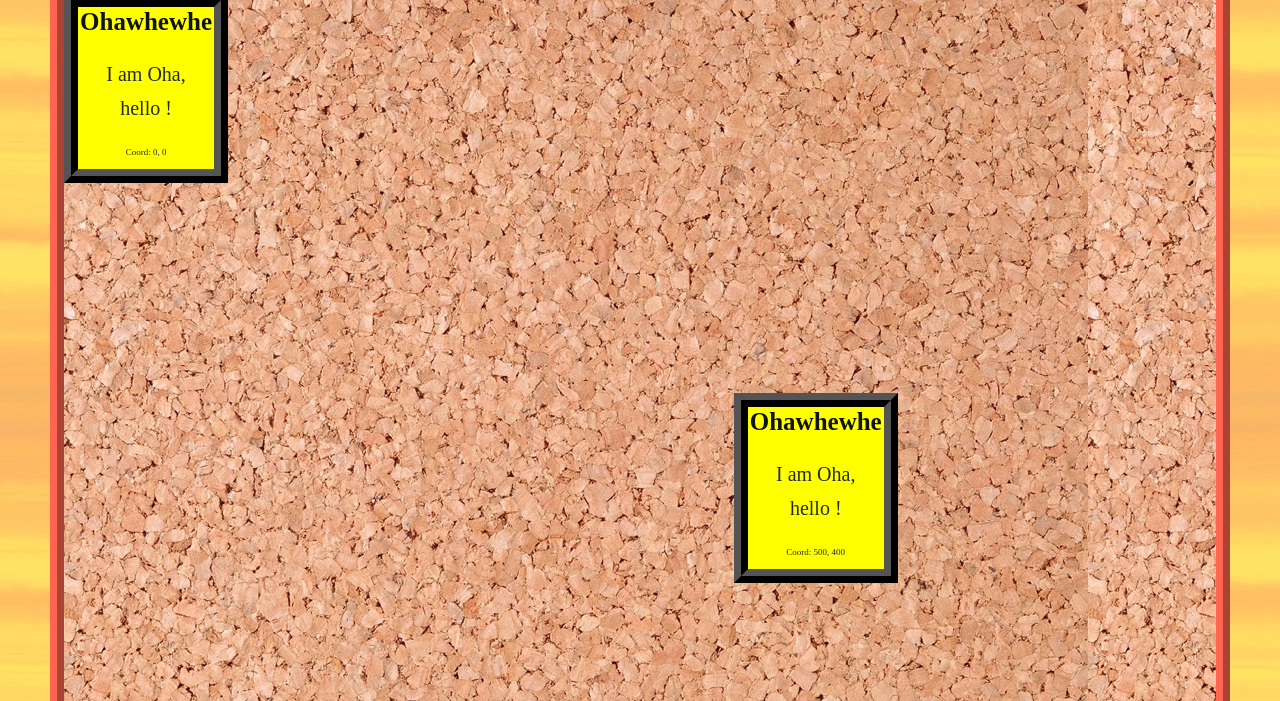
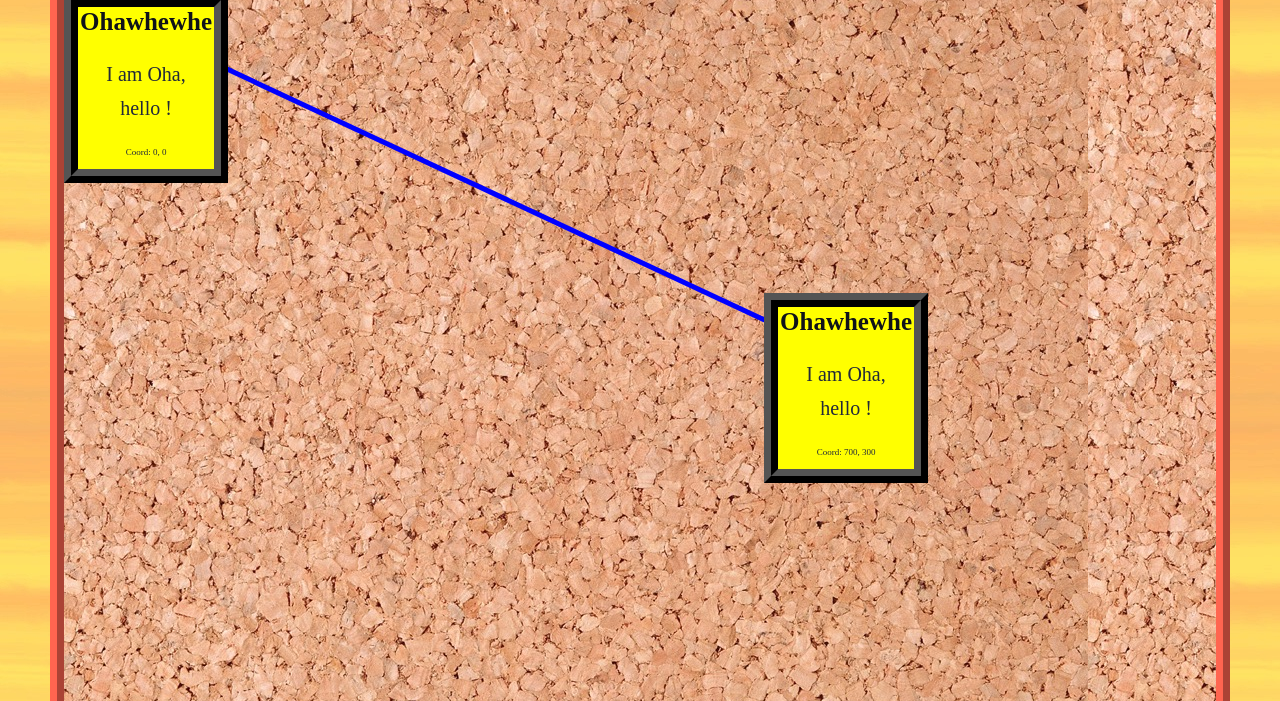
Before and after one commit to ByggL/BTIW-website, an Astro site: page /about in a window 1280 px wide. Shown: the part 99-800 px from the top of the page. Built offline with nearby package versions, Linux system fonts and the light colour scheme; Astro itself is replaced by a stand-in of ours.

Commit message:
✨: added line for corkboard

```diff
--- a/src/components/CorkboardNote.astro
+++ b/src/components/CorkboardNote.astro
@@ -28,7 +28,7 @@ div {
     background-color: yellow;
     border: 14px ridge black;
     display: inline-block;
-
+    position: absolute;
 }
 
 #debug {
--- /dev/null
+++ b/src/components/Line.astro
@@ -0,0 +1,13 @@
+---
+interface Props {
+    x1 : string;  // should be a number
+    x2 : string;  // should be a number
+    y1 : string;  // should be a number
+    y2 : string;  // should be a number
+    color : string;
+}
+
+const {x1, x2, y1, y2, color} = Astro.props;
+---
+
+<svg width="1000" height="1000"><line x1={x1} y1={y1} x2={x2} y2={y2} stroke={color} stroke-width="5"/></svg>
--- a/src/pages/about.astro
+++ b/src/pages/about.astro
@@ -4,6 +4,7 @@ import BaseHead from '../components/BaseHead.astro';
 import Header from '../components/Header.astro';
 import Footer from '../components/Footer.astro';
 import CorkboardNote from '../components/CorkboardNote.astro';
+import Line from '../components/Line.astro';
 ---
 
 <!doctype html>
@@ -20,7 +21,8 @@ import CorkboardNote from '../components/CorkboardNote.astro';
 		<Header title={SITE_TITLE} />
 			<div class="corkboard">
 				<CorkboardNote name="Ohawhewhe" description='I am Oha, hello !' x="0" y='0'/>
-				<CorkboardNote name="Ohawhewhe" description='I am Oha, hello !' x="500" y='400'/>
+				<CorkboardNote name="Ohawhewhe" description='I am Oha, hello !' x="700" y='300'/>
+				<Line x1="0", y1="0", x2="750", y2="350" color="blue"/>
 			</div>
 
 		<!-- <Footer /> -->
```
